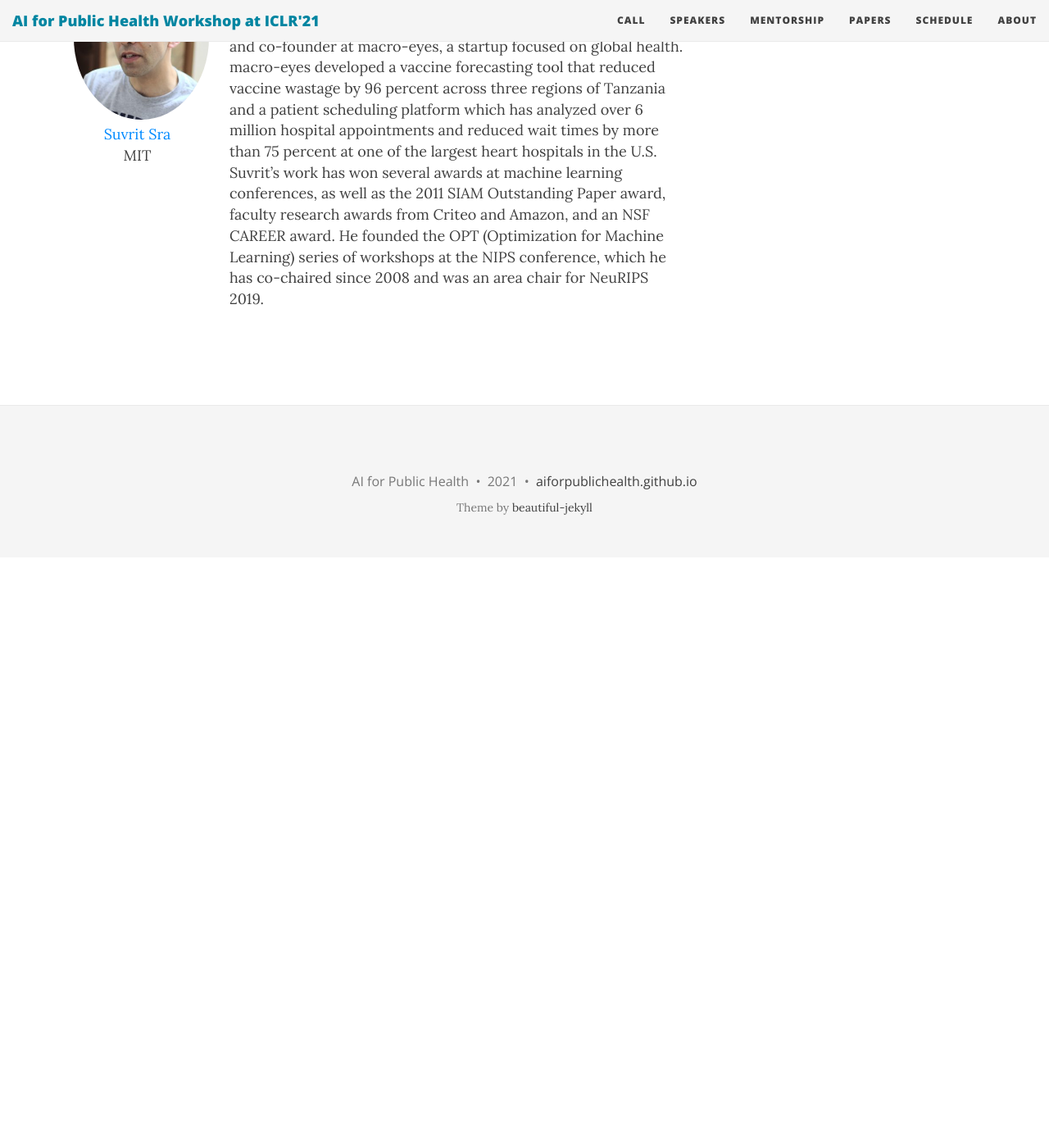
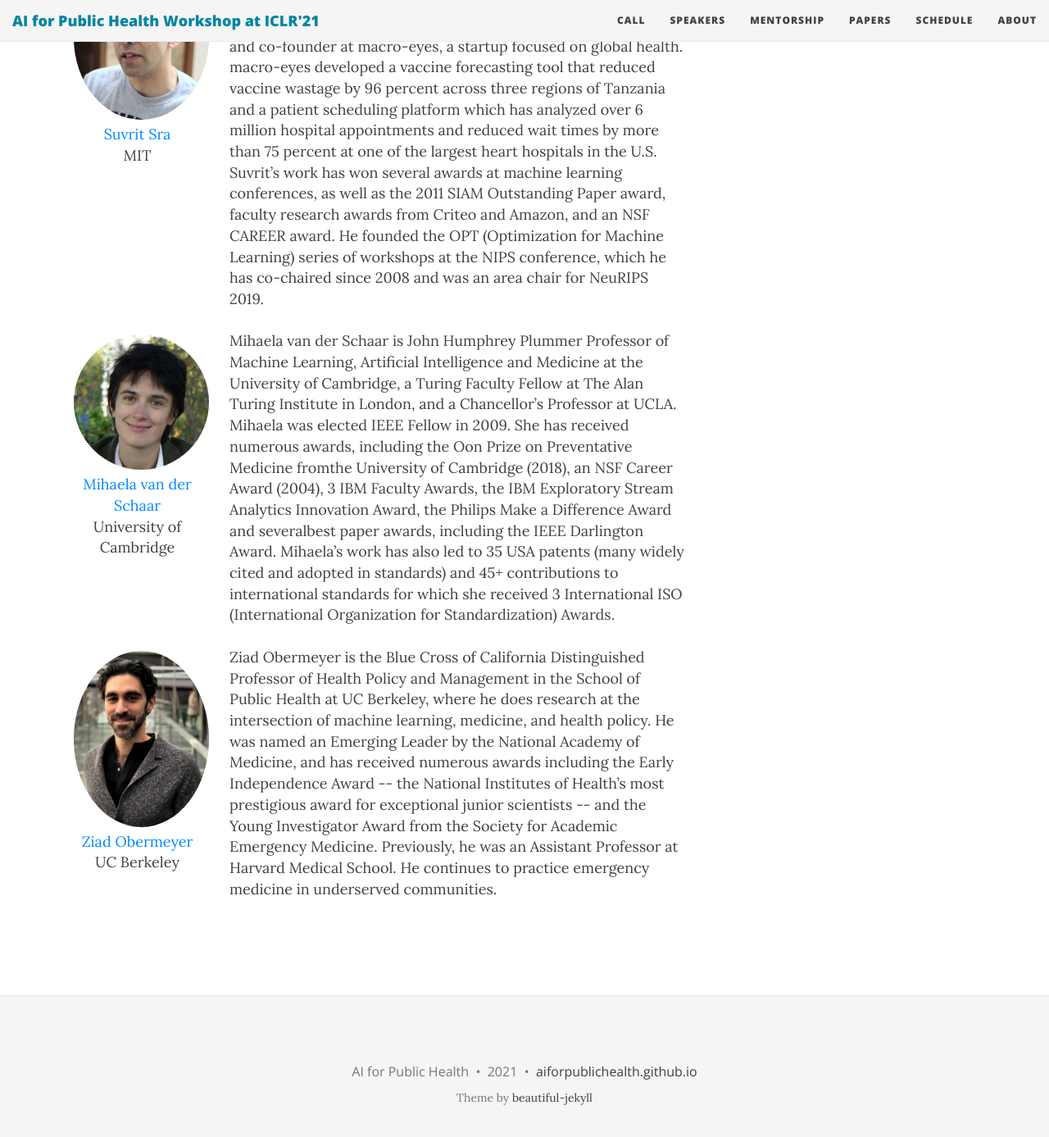
Before and after one commit to slremy/aiforpublichealth.github.io, a Jekyll site: the page built from speakers.md, in a window 1280 px wide and 1400 px high, scrolled down 1463 px. Shown: the top 1387 px of the window at 82% size. Built offline with Jekyll 4.4.1, drawn with Linux system fonts in a browser that asks for light colours; nearby versions of some CDN libraries; before the commit the page ends 2143 px from its top, so only the background shows below that; some of the changed text lies outside the part shown.

Commit message:
Updated speakers.

```diff
--- /dev/null
+++ b/_data/panelists.yaml
@@ -0,0 +1,13 @@
+mihaela:
+  name: "Mihaela van der Schaar"
+  url: "https://www.vanderschaar-lab.com/"
+  affiliation: "University of Cambridge"
+  img: "mihaela.jpg"
+  bio: "Mihaela van der Schaar is John Humphrey Plummer Professor of Machine Learning, Artificial Intelligence and Medicine at the University of Cambridge, a Turing Faculty Fellow at The Alan Turing Institute in London, and a Chancellor’s Professor at UCLA. Mihaela was elected IEEE Fellow in 2009. She has received numerous awards, including the Oon Prize on Preventative Medicine fromthe University of Cambridge (2018), an NSF Career Award (2004), 3 IBM Faculty Awards, the IBM Exploratory Stream Analytics Innovation Award, the Philips Make a Difference Award and severalbest paper awards, including the IEEE Darlington Award. Mihaela’s work has also led to 35 USA patents (many widely cited and adopted in standards) and 45+ contributions to international standards for which she received 3 International ISO (International Organization for Standardization) Awards."
+
+ziad:
+  name: "Ziad Obermeyer"
+  url: "http://ziadobermeyer.com/"
+  affiliation: "UC Berkeley"
+  img: "ziad.jpg"
+  bio: "Ziad Obermeyer is the Blue Cross of California Distinguished Professor of Health Policy and Management in the School of Public Health at UC Berkeley, where he does research at the intersection of machine learning, medicine, and health policy. He was named an Emerging Leader by the National Academy of Medicine, and has received numerous awards including the Early Independence Award -- the National Institutes of Health’s most prestigious award for exceptional junior scientists -- and the Young Investigator Award from the Society for Academic Emergency Medicine. Previously, he was an Assistant Professor at Harvard Medical School. He continues to practice emergency medicine in underserved communities."
--- a/_data/speakers.yaml
+++ /dev/null
@@ -1,27 +0,0 @@
-aisha:
-  name: "Aisha Walcott"
-  url: "https://www.linkedin.com/in/aisha-walcott-bryant-phd-85b40343/"
-  affiliation: "IBM Research Africa - Nairobi, Kenya"
-  img: "aisha.png"
-  bio: "Aisha Walcott is a research scientist and manager at IBM Research Africa - Nairobi, Kenya. She leads a team of research scientists and engineers in the development of novel innovations in the Future of Health and Climate. She and her team leverage AI, Blockchain, and other technologies to create solutions to transform Health Systems, provide new tools for Population Health, and develop systems to support Water Access and Management particularly for emerging countries. When Aisha joined the IBM Research Africa lab, she led the research efforts to improve mobility and transportation in developing cities. She and her team developed innovative intelligent transportation systems data capture methods and analytical tools, to provide computational understanding about the local driving and infrastructure context. Aisha earned her PhD in the Electrical Engineering and Computer Science Department at MIT."
-
-nuria:
-  name: "Nuria Oliver"
-  url: "https://nuriaoliver.com"
-  affiliation: "Data-Pop Alliance, Vodafone Institute, ELLIS"
-  img: "nuria.jpg"
-  bio: "Nuria Oliver is Chief Data Scientist at Data-Pop Alliance, Chief Scientific Advisor at the Vodafone Institute, co-founder and vice-president of ELLIS (The European Laboratory for Learning and Intelligent Systems) and co-founder of the Alicante ELLIS Unit, devoted to research on Human(ity)-centric Artificial Intelligence. She is a Telecommunications Engineer from the Universidad Politécnica de Madrid and holds a PhD in Artificial Intelligence from the Massachusetts Institute of Technology (MIT). In March 2020, she was named Commissioner for the President of the Valencian Region on AI Strategy and Data Science to fight Covid-19. Since then, she has led a team of with 20+ data scientists. She is an independent member of the Board of Directors at Bankia."
-
-susan:
-  name: "Susan Murphy"
-  url: "http://people.seas.harvard.edu/~samurphy/"
-  affiliation: "Harvard University"
-  img: "susan.jpg"
-  bio: "Susan Murphy is Professor of Statistics at Harvard University, Radcliffe Alumnae Professor at the Radcliffe Institute, Harvard University, and Professor of Computer Science at the Harvard John A. Paulson School of Engineering and Applied Sciences. Her lab works on clinical trial designs and online learning algorithms for developing personalized mobile health interventions. She is a 2013 MacArthur Fellow, a member of the National Academy of Sciences and the National Academy of Medicine, both of the US National Academies."
-
-suvrit:
-    name: "Suvrit Sra"
-    url: "https://idss.mit.edu/staff/suvrit-sra-2/"
-    affiliation: "MIT"
-    img: "suvrit.jpg"
-    bio: "Suvrit Sra is the Esther and Harold E. Edgerton (1927) Career Development Associate Professor of Electrical Engineering and Computer Science at MIT and a core faculty member in the MIT Institute for Data, Systems, and Society. He is also Chief AI Officer and co-founder at macro-eyes, a startup focused on global health. macro-eyes developed a vaccine forecasting tool that reduced vaccine wastage by 96 percent across three regions of Tanzania  and a patient scheduling platform which has analyzed over 6 million hospital appointments and reduced wait times by more than 75 percent at one of the largest heart hospitals in the U.S. Suvrit’s work has won several awards at machine learning conferences, as well as the 2011 SIAM Outstanding Paper award, faculty research awards from Criteo and Amazon, and an NSF CAREER award. He founded the OPT (Optimization for Machine Learning) series of workshops at the NIPS conference, which he has co-chaired since 2008 and was an area chair for NeuRIPS 2019."
--- a/_data/speakers.yml
+++ b/_data/speakers.yml
@@ -25,3 +25,17 @@ suvrit:
     affiliation: "MIT"
     img: "suvrit.jpg"
     bio: "Suvrit Sra is the Esther and Harold E. Edgerton (1927) Career Development Associate Professor of Electrical Engineering and Computer Science at MIT and a core faculty member in the MIT Institute for Data, Systems, and Society. He is also Chief AI Officer and co-founder at macro-eyes, a startup focused on global health. macro-eyes developed a vaccine forecasting tool that reduced vaccine wastage by 96 percent across three regions of Tanzania  and a patient scheduling platform which has analyzed over 6 million hospital appointments and reduced wait times by more than 75 percent at one of the largest heart hospitals in the U.S. Suvrit’s work has won several awards at machine learning conferences, as well as the 2011 SIAM Outstanding Paper award, faculty research awards from Criteo and Amazon, and an NSF CAREER award. He founded the OPT (Optimization for Machine Learning) series of workshops at the NIPS conference, which he has co-chaired since 2008 and was an area chair for NeuRIPS 2019."
+
+mihaela:
+  name: "Mihaela van der Schaar"
+  url: "https://www.vanderschaar-lab.com/"
+  affiliation: "University of Cambridge"
+  img: "mihaela.jpg"
+  bio: "Mihaela van der Schaar is John Humphrey Plummer Professor of Machine Learning, Artificial Intelligence and Medicine at the University of Cambridge, a Turing Faculty Fellow at The Alan Turing Institute in London, and a Chancellor’s Professor at UCLA. Mihaela was elected IEEE Fellow in 2009. She has received numerous awards, including the Oon Prize on Preventative Medicine fromthe University of Cambridge (2018), an NSF Career Award (2004), 3 IBM Faculty Awards, the IBM Exploratory Stream Analytics Innovation Award, the Philips Make a Difference Award and severalbest paper awards, including the IEEE Darlington Award. Mihaela’s work has also led to 35 USA patents (many widely cited and adopted in standards) and 45+ contributions to international standards for which she received 3 International ISO (International Organization for Standardization) Awards."
+
+ziad:
+  name: "Ziad Obermeyer"
+  url: "http://ziadobermeyer.com/"
+  affiliation: "UC Berkeley"
+  img: "ziad.jpg"
+  bio: "Ziad Obermeyer is the Blue Cross of California Distinguished Professor of Health Policy and Management in the School of Public Health at UC Berkeley, where he does research at the intersection of machine learning, medicine, and health policy. He was named an Emerging Leader by the National Academy of Medicine, and has received numerous awards including the Early Independence Award -- the National Institutes of Health’s most prestigious award for exceptional junior scientists -- and the Young Investigator Award from the Society for Academic Emergency Medicine. Previously, he was an Assistant Professor at Harvard Medical School. He continues to practice emergency medicine in underserved communities."
--- /dev/null
+++ b/mentorship.md
@@ -0,0 +1,37 @@
+---
+layout: page
+title: AI for Public Health
+use-site-title: true
+---
+
+# Submission Mentorship Program
+
+To build a stronger community for AI for Public Health and to encourage collaborations between researchers in the field, we are hosting a Submission Mentorship Program. Through this program, our goal is to connect junior researchers (mentees) planning to submit to our workshop with experienced mentors who can provide them with constructive feedback and guidance on their work. We believe that such a mentorship scheme will also increase the impact and quality of the workshop submissions and foster future collaborations between the mentors and mentees.
+
+Deadline for applying to be a mentor/mentee: January 24th. The mentees will be paired-up with a mentor on January 25th and 26th.
+
+Application form for mentees: https://forms.gle/hBw8wfwNMJCXp1Yn8
+
+Application form for mentors: https://forms.gle/zH3AuATT5R36eSLn9
+
+## Expectations
+
+The mentees will be expected to initiate contact with the mentors, send a draft of their submission to the mentors, incorporate their feedback, and commit to preparing and making a submission to the AI for Public Health workshop by February 26th.
+
+The mentors will be expected to allocate at least 5-6 hours for each mentee and to provide two rounds of feedback on their submission draft. As proposed in the timeline below, we suggest that mentors have an initial discussion with the mentees between January 26th - February 1st and then provide two rounds of feedback between February 8th - February 15th and February 21st and February 25th.
+
+The Submission Mentorship Program will begin ~five weeks before the workshop submission deadline to allow for in-depth discussion and multiple rounds of feedback between the mentors and mentees. We recommend that the mentee initiates contact with the mentors and arrange for an initial meeting between January 26th - February 1st to discuss their submission and set any expectations for the mentorship period. Further important dates and the proposed timeline can be found below.
+
+
+##Important dates and proposed timeline:
+
+* January 24th: Application deadline for mentees/mentors.
+* January 25th-26th: Details about mentee-mentor pair-ups are sent out.
+* January 26th - February 1st: Mentee initiates contact with their mentor and arranges initial meeting.
+* February 8th: Deadline for mentee to send initial submission draft to the mentor.
+* February 15th: Deadline for mentor to provide feedback to the mentee on the submission draft in a subsequent meeting.
+* February 16th-21th: Mentee incorporates feedback from the mentor and sends updated paper to the mentor.
+* February 21st-25th: Mentor provides final feedback before the deadline.
+* February 26th: Workshop submission deadline.
+
+If you have any questions, please contact ioana.bica@eng.ox.ac.uk.
--- a/speakers.md
+++ b/speakers.md
@@ -4,7 +4,7 @@ title: AI for Public Health
 use-site-title: true
 ---
 
-# Speakers
+# Speakers and Panelists
 <div class="container" style="margin-top: 25px;margin-bottom: 40px;">
   {% for p in site.data.speakers %}
   {% if forloop.index<8 %}
```
Also changed, not shown: index.md (+1 -1 lines), img/aisha.png, img/mihaela.jpg (added), img/susan.jpg, img/ziad.jpg (added).
